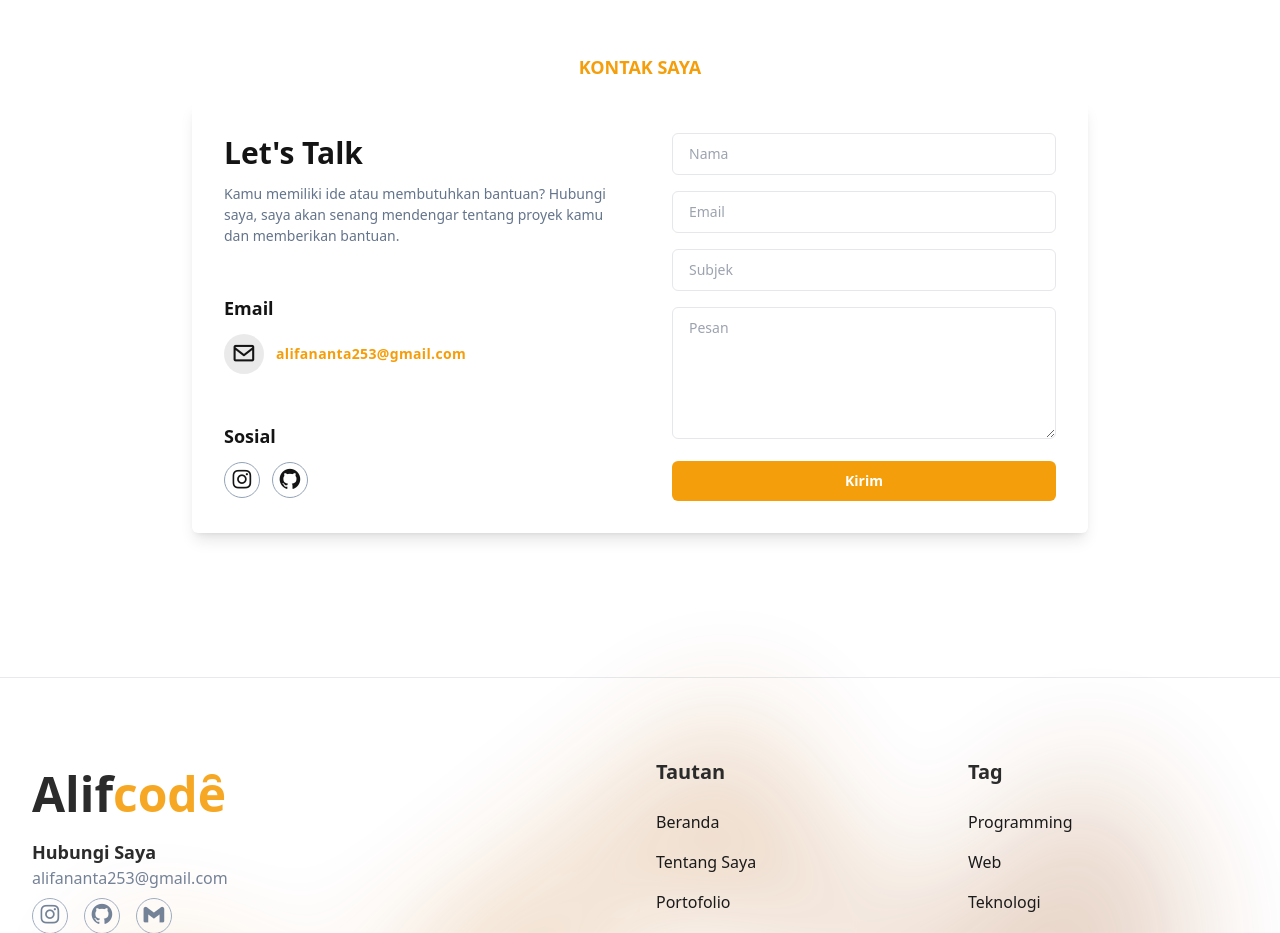
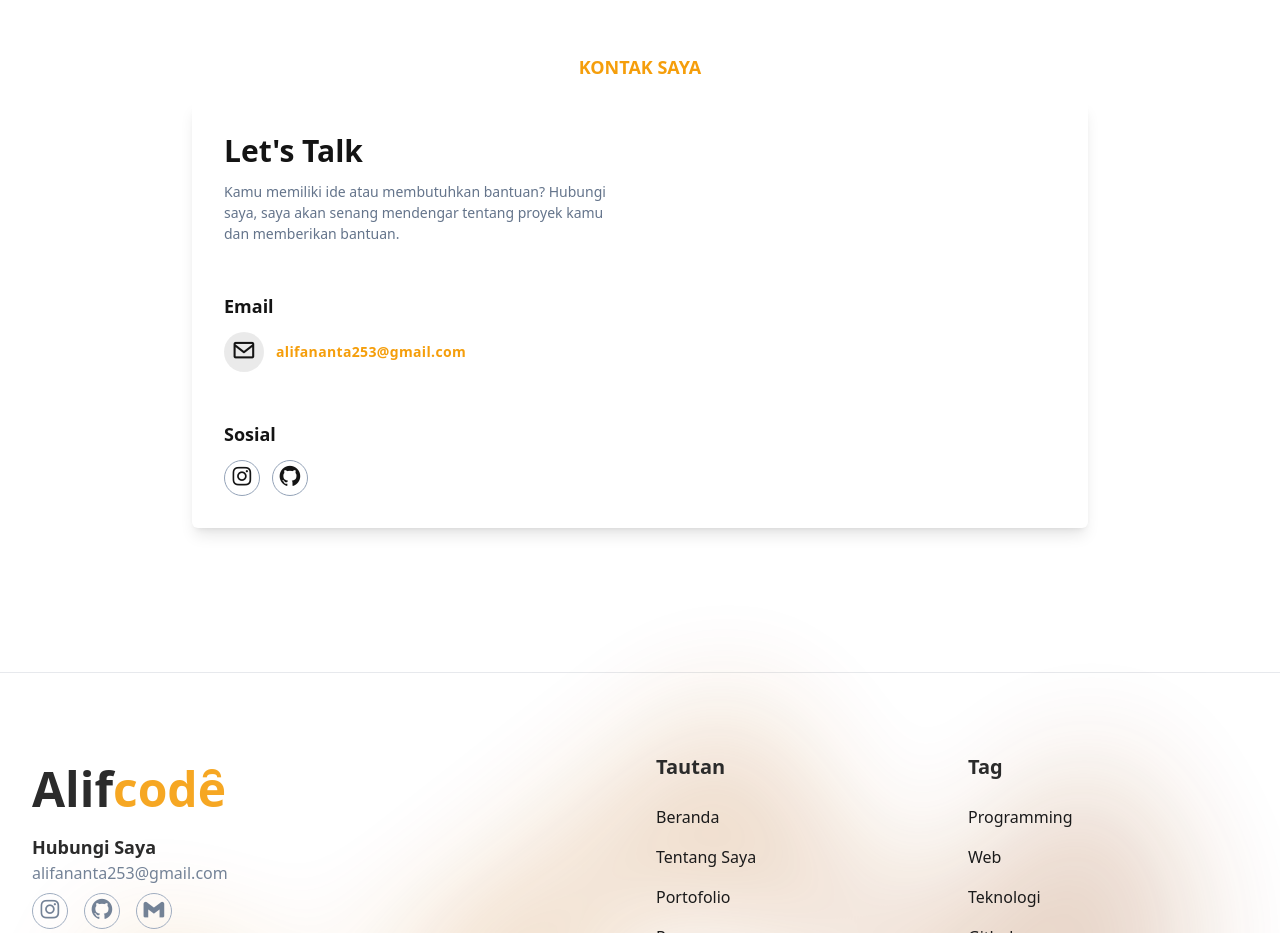
Before and after one commit to Alif661/Portofolio-Alif, a website: page index.html in a window 1280 px wide. Shown: the part 5720-6653 px from the top of the page. Drawn offline with nearby package versions, Linux system fonts and the light colour scheme; a script that the page names is missing.

Commit message:
Update index.html

```diff
--- a/index.html
+++ b/index.html
@@ -417,7 +417,7 @@
                             </div>
                         </div>
 
-                        <form class="space-y-4">
+                        <!-- <form class="space-y-4">
                             <input type='text' placeholder='Nama'
                                 class="w-full rounded-md py-2.5 px-4 border text-sm outline-primary dark:outline-dark" />
                             <input type='email' placeholder='Email'
@@ -428,7 +428,7 @@
                                 class="w-full rounded-md px-4 border text-sm pt-2.5 outline-primary dark:outline-dark"></textarea>
                             <button type='button'
                                 class="text-white bg-primary hover:opacity-90 transition-all ease-in-out duration-300 font-semibold rounded-md text-sm px-4 py-2.5 w-full">Kirim</button>
-                        </form>
+                        </form> -->
                     </div>
                 </div>
             </div>
```
